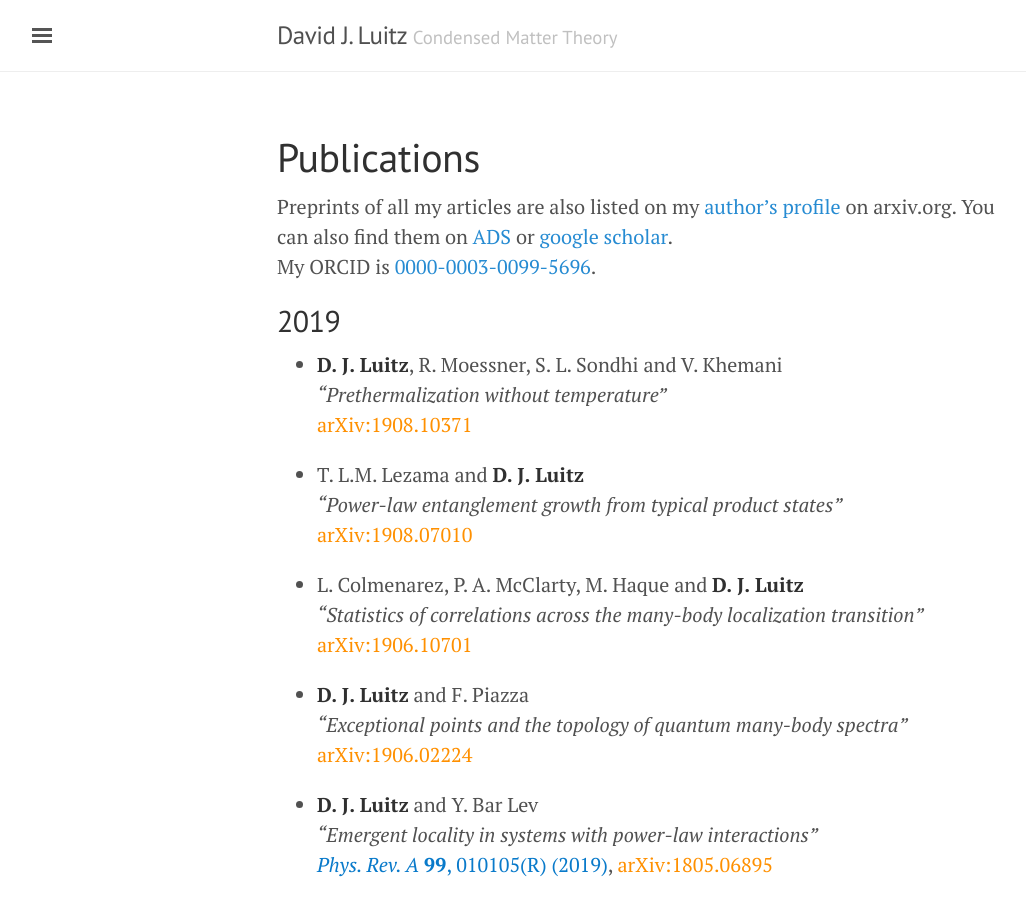
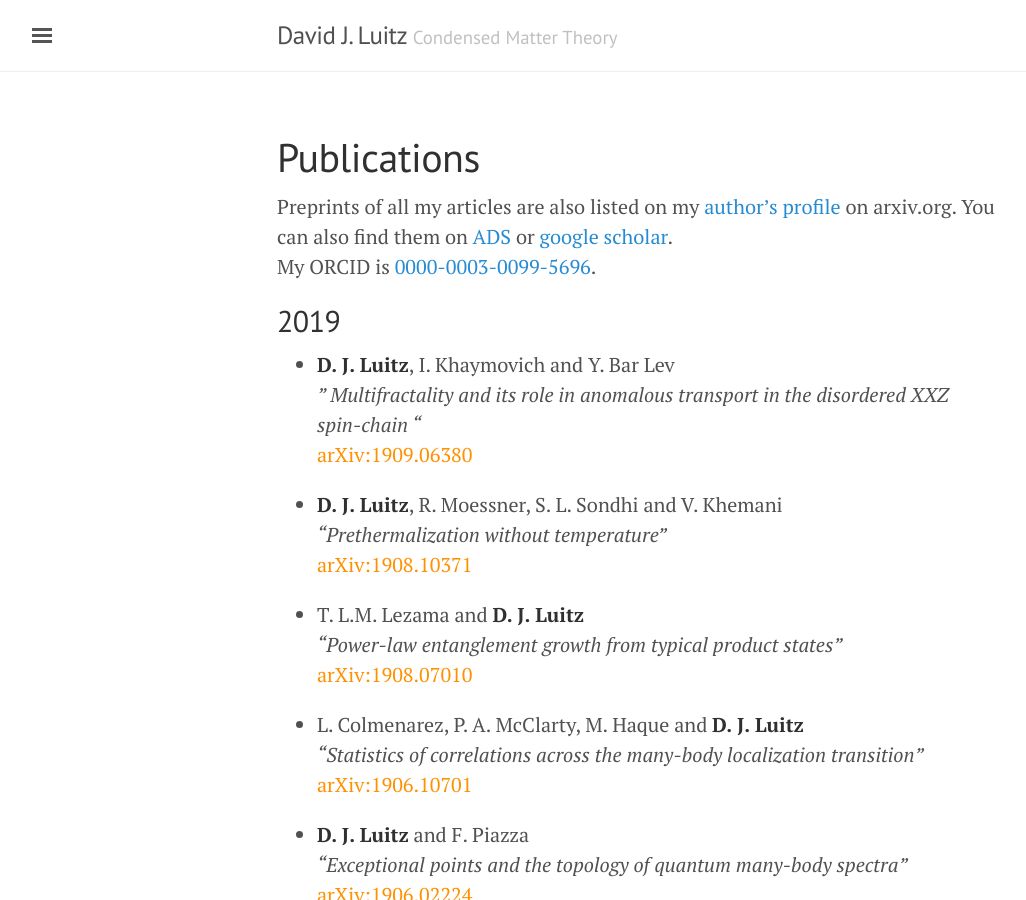
Before and after one commit to dluitz/dluitz.github.io, a Jekyll site: the page built from publications.md, in a window 1280 px wide and 900 px high. Shown: the whole window, without its empty margins (3-1029 px from the left). Built offline with Jekyll 4.4.1, drawn with Linux system fonts in a browser that asks for light colours.

Commit message:
[publist] update

```diff
--- a/publications.md
+++ b/publications.md
@@ -9,6 +9,11 @@ My ORCID is [0000-0003-0099-5696](https://orcid.org/0000-0003-0099-5696).
 
 2019
 ----
+
++ **D. J. Luitz**, I. Khaymovich and Y. Bar Lev
+*" Multifractality and its role in anomalous transport in the disordered XXZ spin-chain "*
+[arXiv:1909.06380](https://arxiv.org/abs/1909.06380){:class='arxiv'}
+
 
 + **D. J. Luitz**, R. Moessner, S. L. Sondhi and V. Khemani
 *"Prethermalization without temperature"*
```
